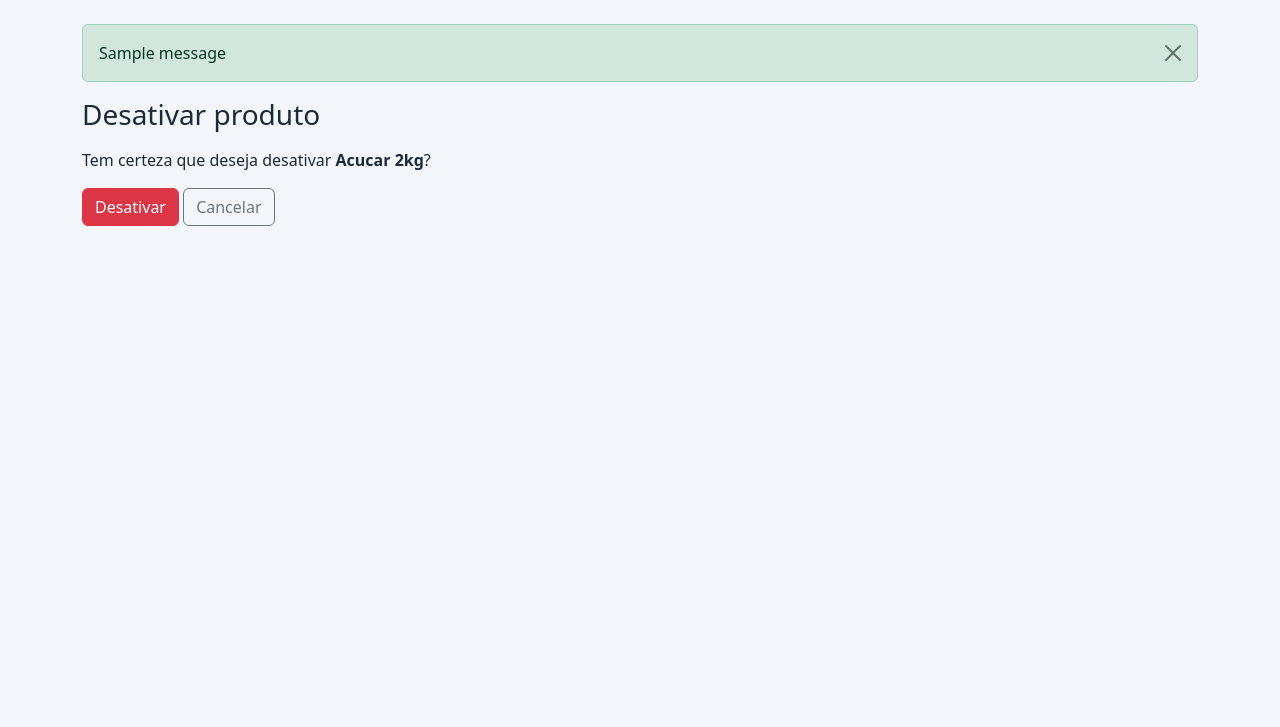
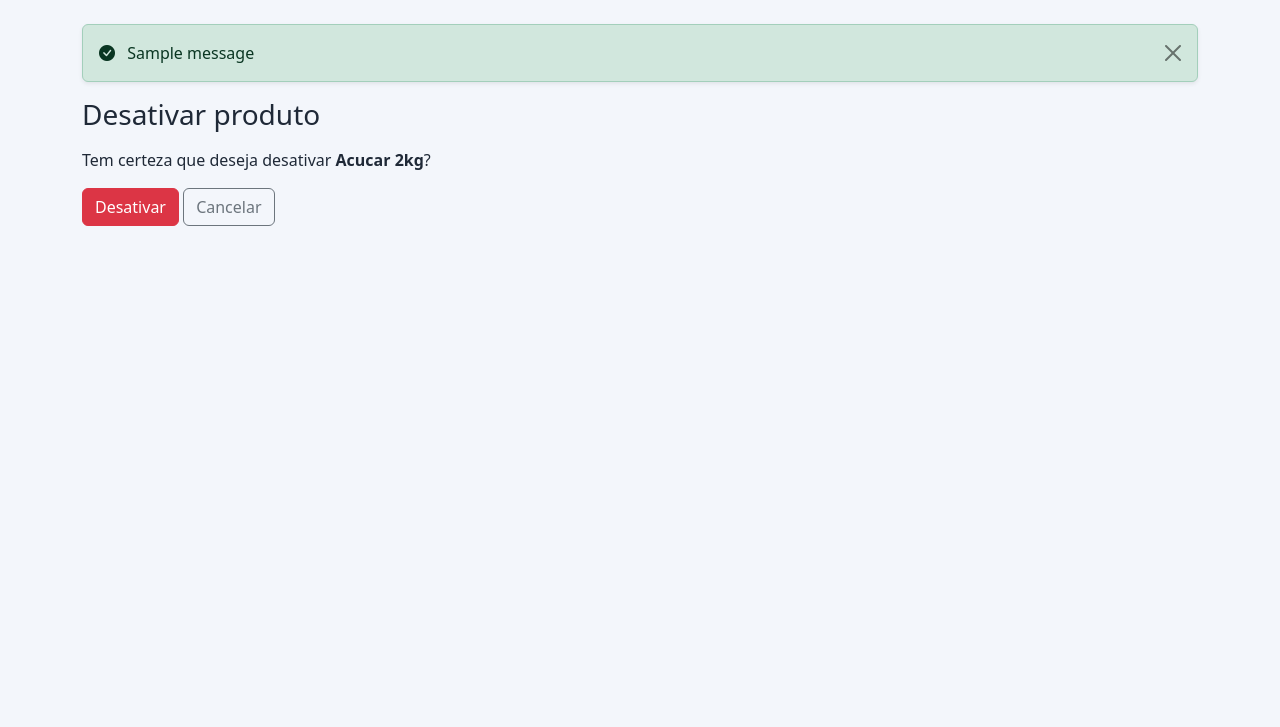
Before and after one commit to LeandroPfilho/PvdGest-oVendas, a Django app: page /produtos/3/desativar/ in a window 1280 px wide. Shown: the part 56-783 px from the top of the page. Run offline with Django 5.2, Linux system fonts and the light colour scheme; a user stored in the database is signed in; data comes from the database, SQL or seed files in the repository; tables that the repository leaves empty hold one stand-in row (values such as "Sample post"); one stand-in notice (Sample message) is shown.

Commit message:
﻿feat: update base
- Resumo: melhora a apresentacao visual do template base.html
- Funcoes: organiza layout, botoes, tabelas e componentes Bootstrap
- Impacto: mantem URLs e regras existentes sem alterar backend

```diff
--- a/templates/base.html
+++ b/templates/base.html
@@ -6,20 +6,24 @@
     <meta name="viewport" content="width=device-width, initial-scale=1">
     <title>{% block title %}Portal de Gestao{% endblock %}</title>
     <link href="https://cdn.jsdelivr.net/npm/bootstrap@5.3.3/dist/css/bootstrap.min.css" rel="stylesheet">
+    <link href="https://cdn.jsdelivr.net/npm/bootstrap-icons@1.11.3/font/bootstrap-icons.css" rel="stylesheet">
     <link href="{% static 'css/styles.css' %}" rel="stylesheet">
 </head>
 <body>
     {% include "navbar.html" %}
 
-    <main class="container py-4">
-        <!-- Mensagens enviadas pelas views, como sucesso ou erro. -->
+    <main class="container py-4 app-main">
+        <!-- Area padrao para mensagens de sucesso, alerta e erro enviadas pelas views. -->
         {% if messages %}
-            {% for message in messages %}
-                <div class="alert alert-{{ message.tags|default:'info' }} alert-dismissible fade show" role="alert">
-                    {{ message }}
-                    <button type="button" class="btn-close" data-bs-dismiss="alert" aria-label="Fechar"></button>
-                </div>
-            {% endfor %}
+            <div class="messages-wrapper no-print">
+                {% for message in messages %}
+                    <div class="alert {% if message.tags == 'error' %}alert-danger{% else %}alert-{{ message.tags|default:'info' }}{% endif %} alert-dismissible fade show shadow-sm" role="alert">
+                        <i class="bi {% if message.tags == 'success' %}bi-check-circle-fill{% elif message.tags == 'error' %}bi-exclamation-triangle-fill{% else %}bi-info-circle-fill{% endif %} me-2"></i>
+                        {{ message }}
+                        <button type="button" class="btn-close" data-bs-dismiss="alert" aria-label="Fechar"></button>
+                    </div>
+                {% endfor %}
+            </div>
         {% endif %}
 
         {% block content %}{% endblock %}
```
